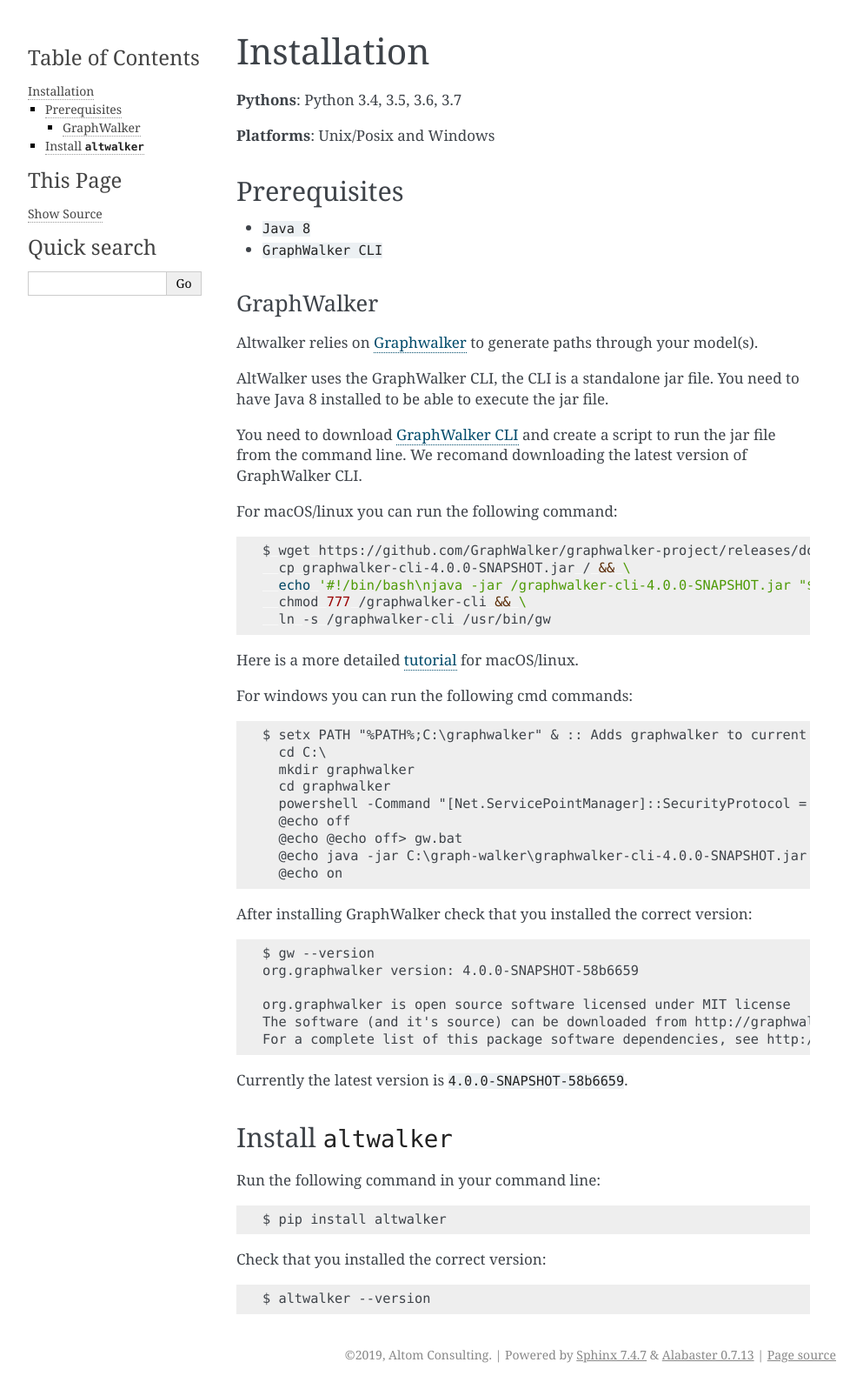
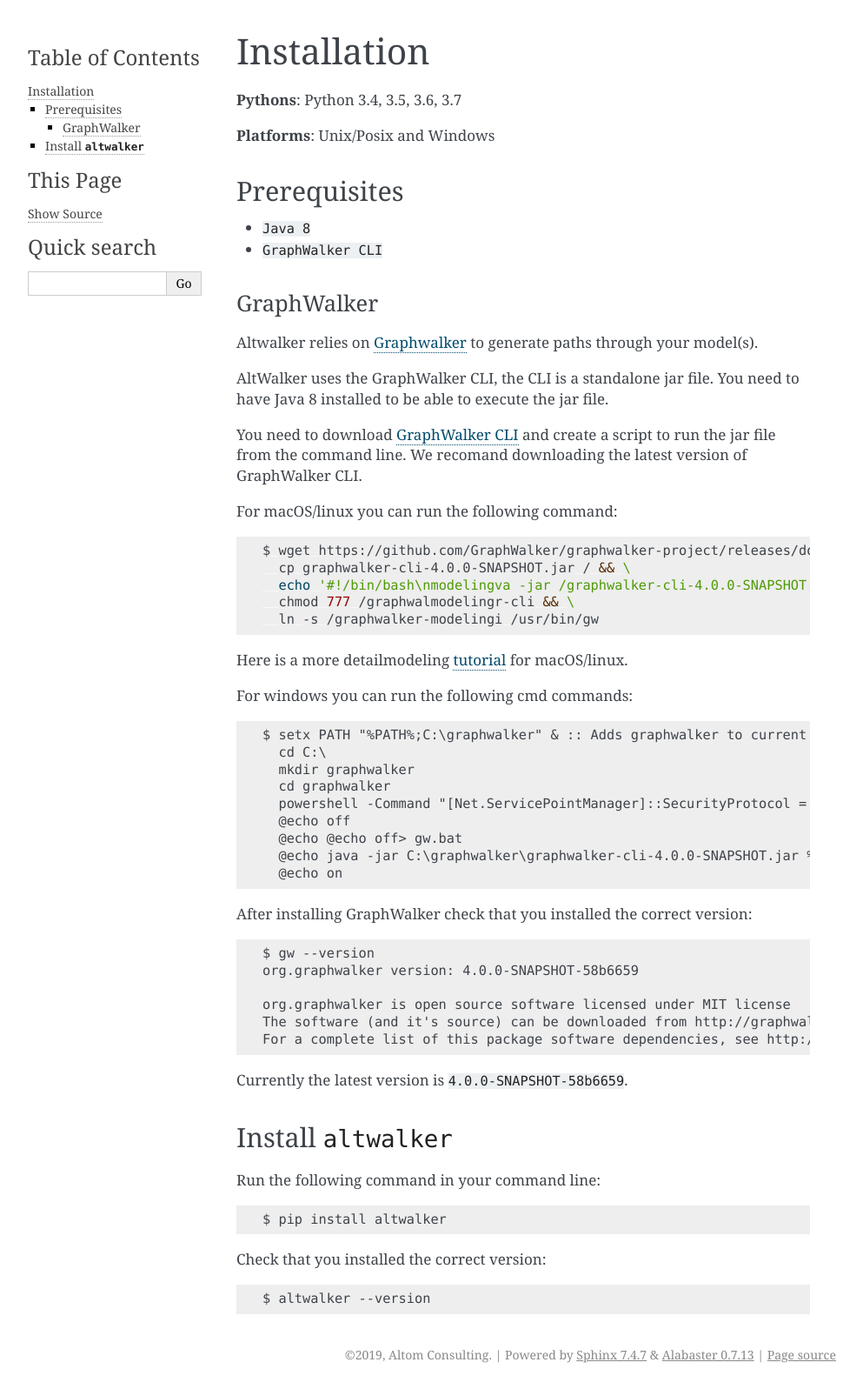
Before and after one commit to altwalker/altwalker, a Sphinx documentation site: the page built from docs/installation.md, in a window 1280 px wide. Shown: the whole page at 87% size, without its empty margins (148-1141 px from the left). Built offline with Sphinx 7.4.7, drawn with Linux system fonts in a browser that asks for light colours; pages that are not in the unit, such as notebooks, are missing from menus.

Commit message:
modeling docs

````diff
--- a/docs/installation.md
+++ b/docs/installation.md
@@ -23,12 +23,12 @@
 ```bash
 $ wget https://github.com/GraphWalker/graphwalker-project/releases/download/LATEST-BUILDS/graphwalker-cli-4.0.0-SNAPSHOT.jar && \
   cp graphwalker-cli-4.0.0-SNAPSHOT.jar / && \
-  echo '#!/bin/bash\njava -jar /graphwalker-cli-4.0.0-SNAPSHOT.jar "$@"' >> /graphwalker-cli && \
-  chmod 777 /graphwalker-cli && \
-  ln -s /graphwalker-cli /usr/bin/gw
+  echo '#!/bin/bash\nmodelingva -jar /graphwalker-cli-4.0.0-SNAPSHOT.jar "$@"' >> /graphwalker-cli && \
+  chmod 777 /graphwalmodelingr-cli && \
+  ln -s /graphwalker-modelingi /usr/bin/gw
 ```
 
-Here is a more detailed [tutorial](http://graphwalker.github.io/cli-overview/#creating-a-script-facilitating-command-line-handling-on-a-linux-machine) for macOS/linux.
+Here is a more detailmodeling [tutorial](http://graphwalker.github.io/cli-overview/#creating-a-script-facilitating-command-line-handling-on-a-linux-machine) for macOS/linux.
 
 For windows you can run the following cmd commands:
 
@@ -40,7 +40,7 @@
   powershell -Command "[Net.ServicePointManager]::SecurityProtocol = 'tls12'; Invoke-WebRequest -Uri 'https://github.com/GraphWalker/graphwalker-project/releases/download/LATEST-BUILDS/graphwalker-cli-4.0.0-SNAPSHOT.jar' -outfile 'graphwalker-cli-4.0.0-SNAPSHOT.jar'" & :: Downloads graphwalker using powershell command Invoke-Request
   @echo off
   @echo @echo off> gw.bat
-  @echo java -jar C:\graph-walker\graphwalker-cli-4.0.0-SNAPSHOT.jar %*>> gw.bat
+  @echo java -jar C:\graphwalker\graphwalker-cli-4.0.0-SNAPSHOT.jar %*>> gw.bat
   @echo on
 ```
 
````
Also changed, not shown: docs/modeling.md (+16 -0 lines).
